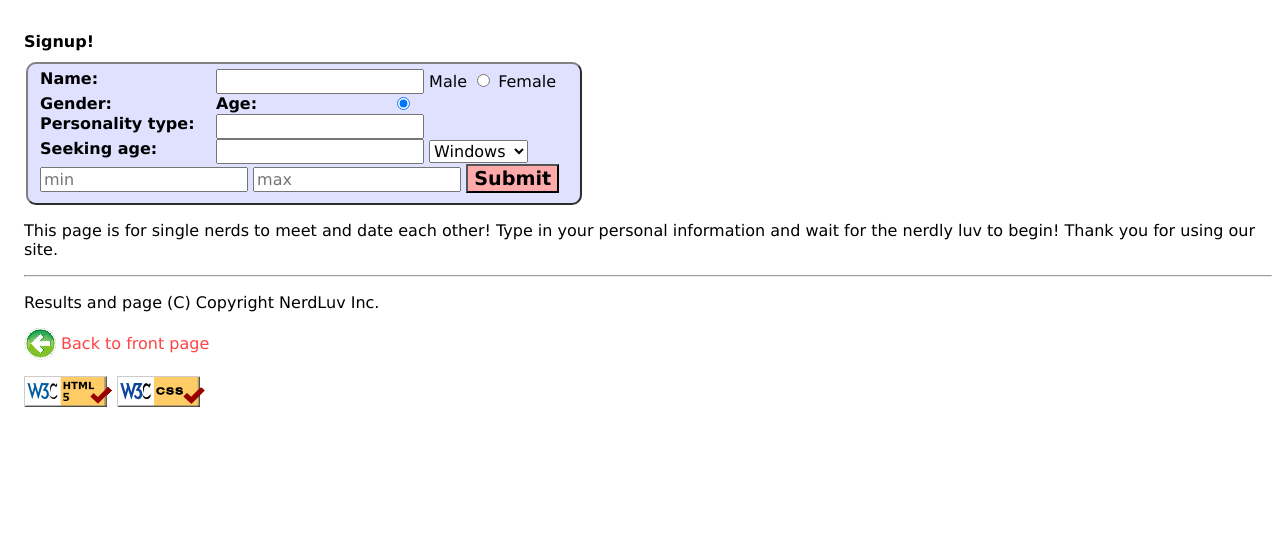
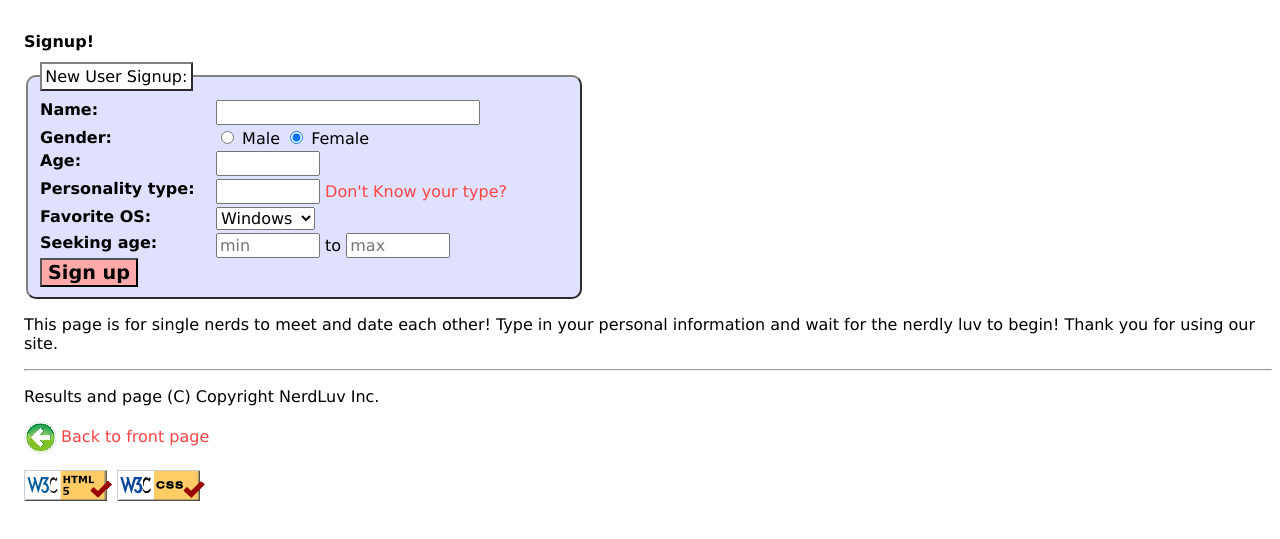
Before and after one commit to lamadipen/WAPLAB, a PHP site: page /signup.php in a window 1280 px wide. Shown: the part 65-604 px from the top of the page. Run offline with PHP 8.4, Linux system fonts and the light colour scheme; some libraries are stand-ins or nearby versions.

Commit message:
Final version of lab 4 and homework 4

```diff
--- a/homework4/matches-submit.php
+++ b/homework4/matches-submit.php
@@ -1,6 +1,5 @@
 <?php
-	error_reporting(E_ALL);
-	$name = $_GET["name"];
+	$name = trim($_GET["name"]);
 
 	$all_singles = file_get_contents("singles.txt");
 
--- a/homework4/matches.php
+++ b/homework4/matches.php
@@ -10,7 +10,7 @@
 			<legend>Returinig User:</legend>
 			<strong>Name:</strong>
 			<input type="text" name="name">
-			<input type="submit" value="View My Matches">
+			<input type="submit" value="View My Matches" class="form_input">
 		</fieldset>
 	</form>
 </div>
--- a/homework4/nerdluv.css
+++ b/homework4/nerdluv.css
@@ -105,3 +105,16 @@ footer {
 	font-size: x-small;
 	clear: both;
 }
+
+
+.six{
+	width: 6em;
+}
+
+.sixteen {
+	width: 16em;
+}
+
+.form_input{
+	margin-top: 3px;
+}
--- a/homework4/signup-submit.php
+++ b/homework4/signup-submit.php
@@ -8,7 +8,7 @@
 	$min = $_POST["min"];
 	$max = $_POST["max"];
 
-	$file_content = $name.",".$gender.",".$age.",".$personality.",".$os.",".$min.",".$max."\n";
+	$file_content = "\n".$name.",".$gender.",".$age.",".$personality.",".$os.",".$min.",".$max;
 
 	file_put_contents("singles.txt", $file_content,FILE_APPEND);
 
--- a/homework4/signup.php
+++ b/homework4/signup.php
@@ -8,26 +8,43 @@
 	<div>
 		<form method="post" action="signup-submit.php">
 			<fieldset>
-				<strong>Name:</strong>
-				<input type="input" name="name" maxlength="16">
-				<strong>Gender:</strong>
+				<legend>New User Signup:</legend>
+				<div class="form_input">
+					<strong class="column">Name:</strong>
+					<input type="input" name="name" maxlength="16" class="sixteen">
+				</div>
+				<div class="form_input">
+					<strong class="column">Gender:</strong>
+					<input type="radio" name="gender" value="M">
 					<label>Male</label>
-				<input type="radio" name="gender" value="M">
-				<label>Female</label>
 					<input type="radio" name="gender" value="F" checked>
-				<strong>Age:</strong>
-				<input type="input" name="age" maxlength="2">
-				<strong>Personality type:</strong  maxlength="2">
-				<input type="text" name="personality">
+					<label >Female</label>
+				</div>
+				<div class="form_input">
+					<strong class="column">Age:</strong>
+					<input type="number" name="age" maxlength="2" class="six">
+				</div>
+				<div class="form_input">
+					<strong class="column">Personality type:</strong  maxlength="2">
+					<input type="text" name="personality" maxlength="4" class="six">
+					<a href="http://www.humanmetrics.com/cgi-win/JTypes2.asp .">Don't Know your type?</a>
+				</div>
+				<div class="form_input">
+					<strong class="column">Favorite OS:</strong>
 					<select name="os">
 						<option value="Windows" selected>Windows</option>
 						<option value="Mac OS X">Mac OS X</option>
 						<option value="Linux">Linux</option>
 					</select>
-				<strong>Seeking age:</strong>
-				<input type="text" name="min"  maxlength="2" placeholder="min">
-				<input type="text" name="max"  maxlength="2" placeholder="max">
-				<input type="submit" name="Signup">
+				</div>
+				<div class="form_input">
+					<strong class="column">Seeking age:</strong>
+					<input type="number" name="min"  maxlength="2" placeholder="min" class="six"> to
+					<input type="number" name="max"  maxlength="2" placeholder="max" class="six">
+				</div>
+				<div>
+					<input type="submit" value="Sign up">
+				</div>
 			</fieldset>
 		</form>
 	</div>
--- a/homework4/singles.txt
+++ b/homework4/singles.txt
@@ -50,4 +50,4 @@ Valentina Tereshkova,F,71,ENTJ,Mac OS X,55,65
 Vint Cerf,M,67,ISFP,Mac OS X,28,55
 Yukihiro Matsumoto,M,45,ENTP,Mac OS X,10,25
 Zelda,F,59,ESTP,Windows,40,62
-Dipen Lama,M,12,ENTP,Windows,50,70
+Dipen Lama,M,25,ESTP,Windows,60,80
```
Lines whose indentation alone changed are shown as unchanged.
